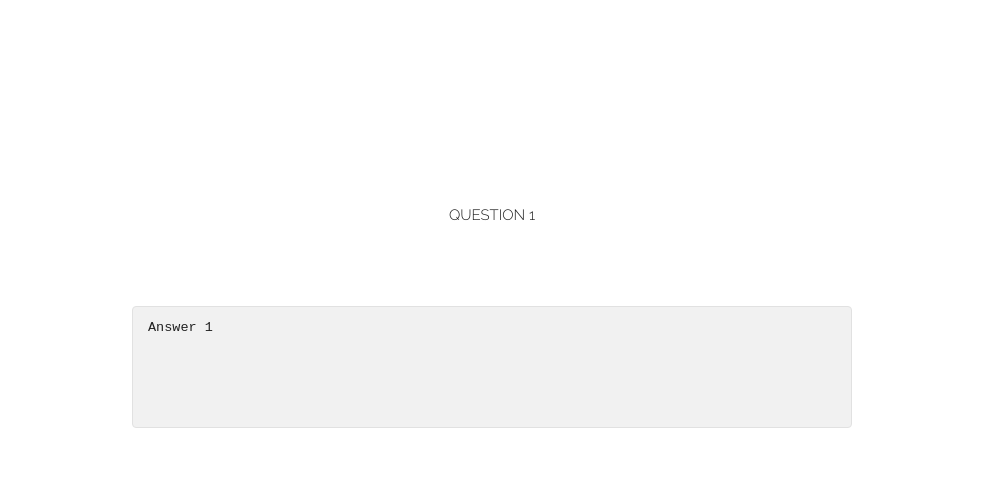
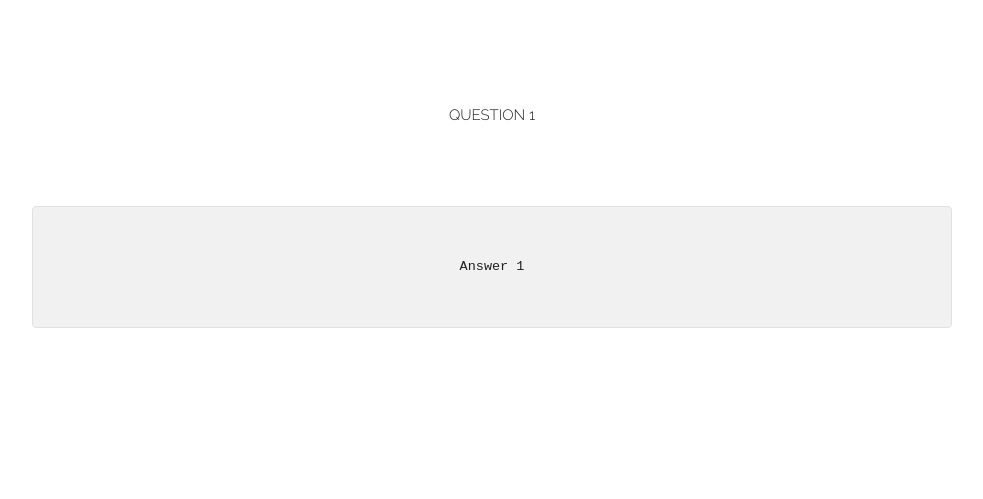
Before and after one commit to netneutrality/netneutrality.in, a website: page public/index.html in a window 1280 px wide. Shown: the part 1137-1636 px from the top of the page, without its empty margins (148-1131 px from the left). Drawn offline with nearby package versions, Linux system fonts and the light colour scheme.

Commit message:
Answer box has no side padding

```diff
--- a/public/css/custom.css
+++ b/public/css/custom.css
@@ -1,11 +1,12 @@
 
 .questions {
     overflow: hidden;
-    padding: 100px;
 }
 
 .question-title {
     text-align:center;
+    padding: 100px;
+    padding-bottom: 0px;
 }
 
 .answers {
@@ -24,4 +25,7 @@
 .answer-text code {
     margin: 20px;
     min-height: 100px;
+    text-align: center;
+    vertical-align: middle;
+    line-height: 100px;
 }
--- a/public/index.html
+++ b/public/index.html
@@ -5,7 +5,7 @@
   <!-- Basic Page Needs
   –––––––––––––––––––––––––––––––––––––––––––––––––– -->
   <meta charset="utf-8">
-  <title>Your page title here :)</title>
+  <title>Net Neutrality India</title>
   <meta name="description" content="">
   <meta name="author" content="">
 
```
